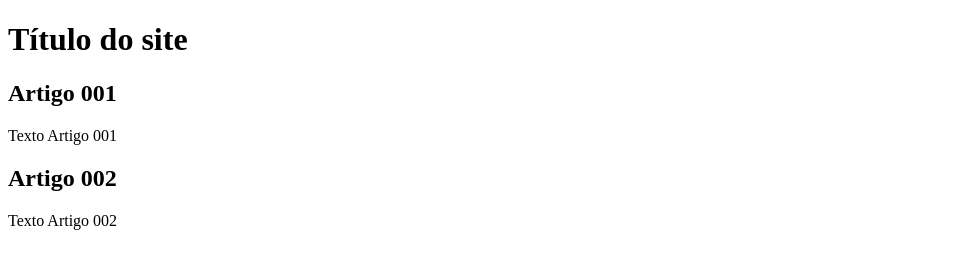
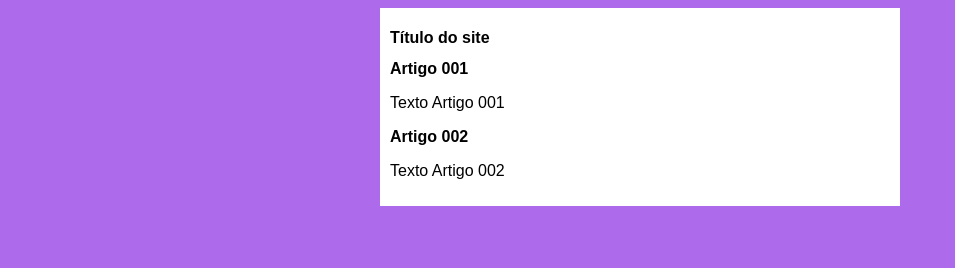
Before and after one commit to lfilipealves/projeto-site, a plain HTML site: page index.html in a window 1280 px wide. Shown: the whole page, without its empty margins (0-955 px from the left). Drawn offline with Linux system fonts and the light colour scheme.

Commit message:
iniciei o design

```diff
--- /dev/null
+++ b/estilos/style.css
@@ -0,0 +1,17 @@
+* {
+    font-family: Arial, Helvetica, sans-serif;
+    font-size: 16px;
+}
+
+body{
+    background-color:rgb(173, 107, 235);
+
+}
+
+main {
+    background-color: white;
+    width: 500px;
+    margin: auto;
+    padding: 10px;
+    box-shadow: 3px 3px 5px black(0, 0, 0, 0.473);
+}
--- a/index.html
+++ b/index.html
@@ -4,6 +4,7 @@
     <meta charset="UTF-8">
     <meta name="viewport" content="width=device-width, initial-scale=1.0">
     <title>Título do Site</title>
+    <link rel="stylesheet" href="estilos/style.css">
 </head>
 <body>
     <main>
```
